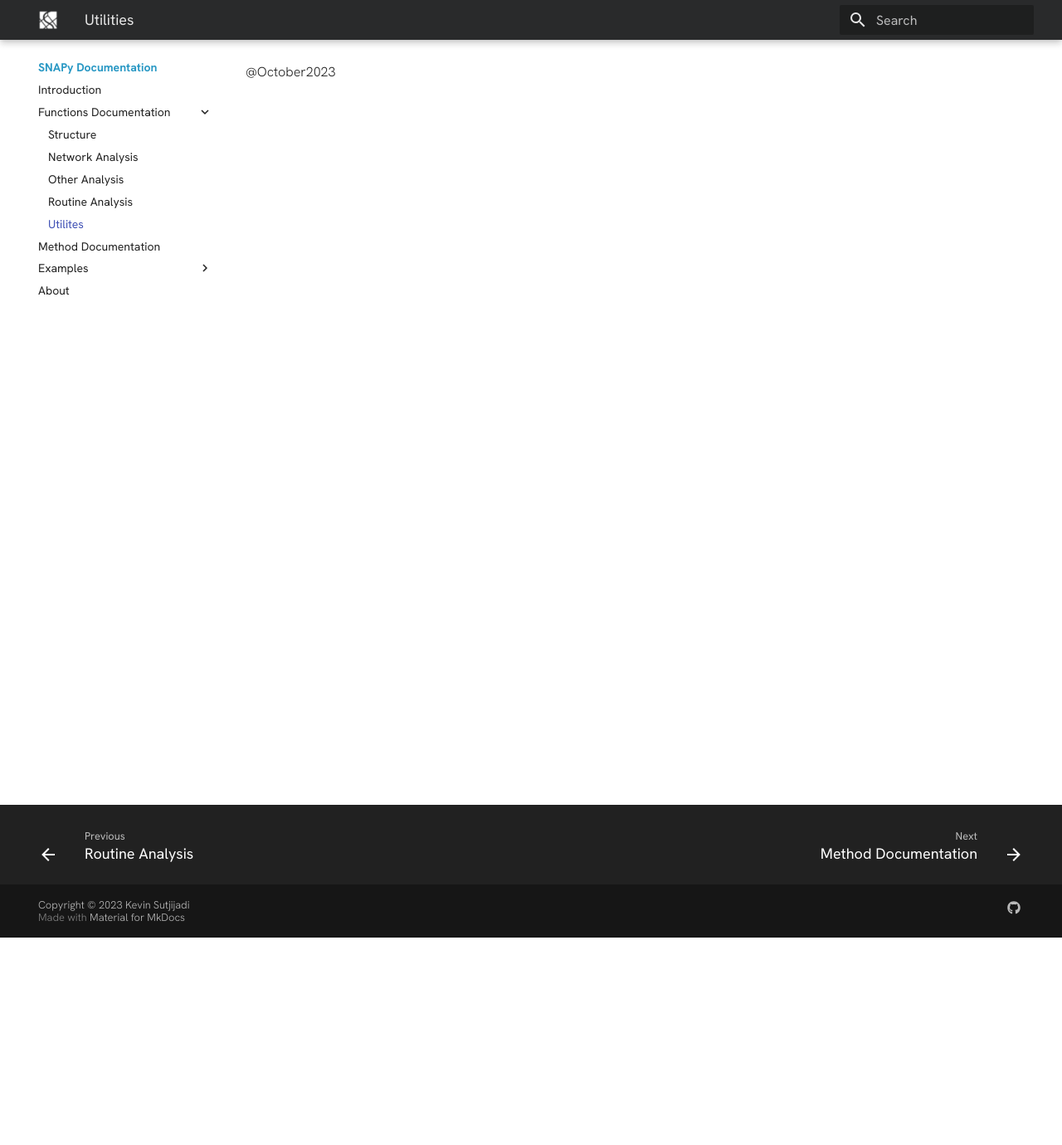
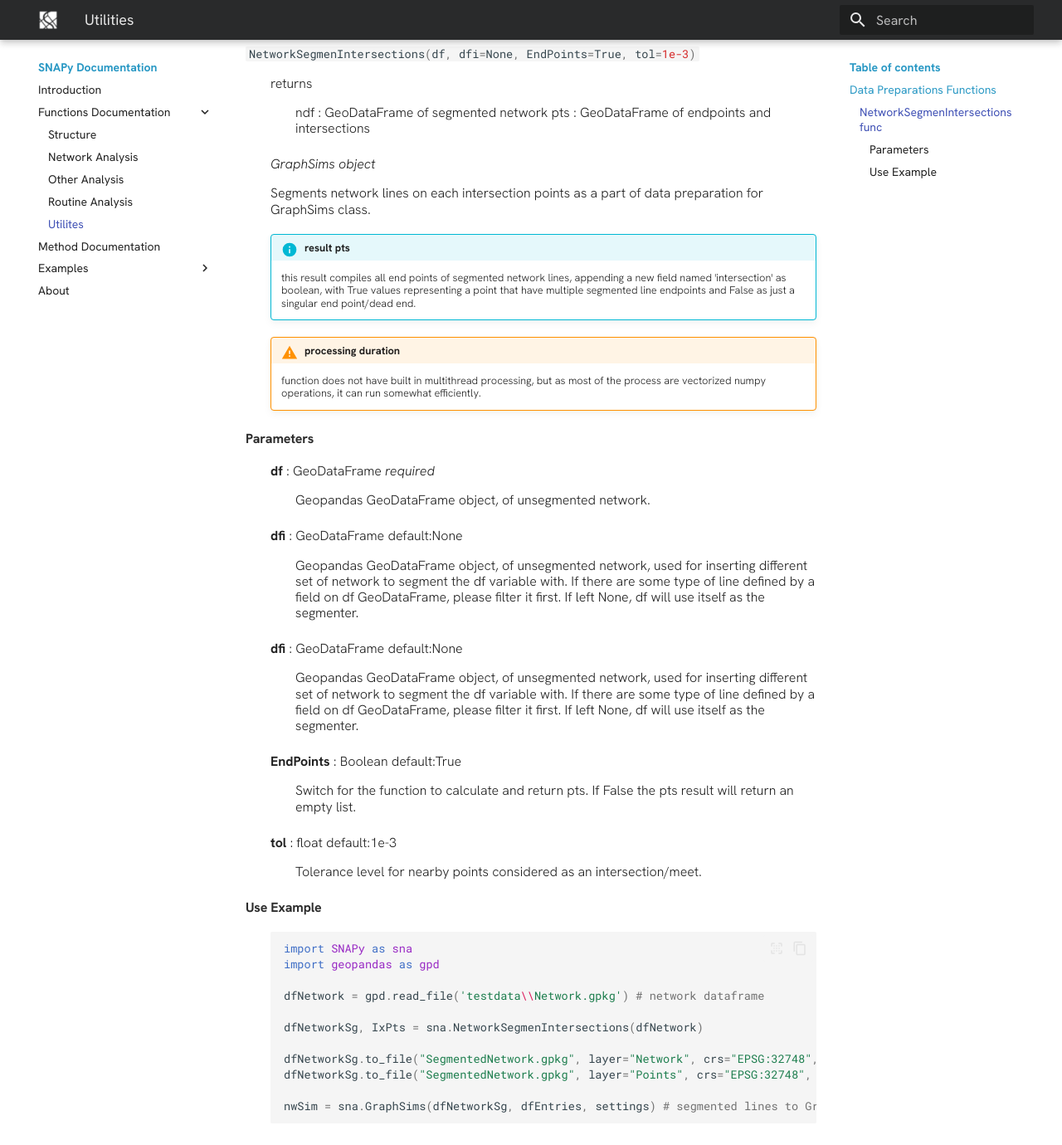
Before and after one commit to kevinsutjijadi/SNAPyDocs, an MkDocs documentation site: the page built from docs/Pages/func_ut.md, in a window 1280 px wide and 1400 px high, scrolled down 270 px. Shown: the top 1380 px of the window at 83% size. Built offline with MkDocs 1.6.1 and Material for MkDocs 9.7.7, drawn with Linux system fonts in a browser that asks for light colours; some of the changed text lies outside the part shown.

Commit message:
v1.02
Matching SNAPy 1.04b

````diff
--- a/docs/Pages/func_ut.md
+++ b/docs/Pages/func_ut.md
@@ -5,10 +5,59 @@ description: Spatial Network Analysis for Python Module
 
 # Utility functions
 
-utilities in geometry and processing
+utilities in geometry and processing, with parts that help on data preparation and several additional related utilitary functions.
 
-!!! example "Work in Progress"
-    Contents of this page is still in progress
+### Data Preparations <i>Functions</i>
+
+#### NetworkSegmenIntersections <i> func </i>
+`#!python NetworkSegmenIntersections(df, dfi=None, EndPoints=True, tol=1e-3)`
+
+:   returns
+    :   ndf : GeoDataFrame of segmented network
+        pts : GeoDataFrame of endpoints and intersections
+    <i>GraphSims object</i>
+
+    Segments network lines on each intersection points as a part of data preparation for GraphSims class.
+
+    !!! info "result pts"
+        this result compiles all end points of segmented network lines, appending a new field named 'intersection' as boolean, with True values representing a point that have multiple segmented line endpoints and False as just a singular end point/dead end.
+
+    !!! warning "processing duration"
+        function does not have built in multithread processing, but as most of the process are vectorized numpy operations, it can run somewhat efficiently.
+
+##### Parameters
+
+:   <b>df</b> : GeoDataFrame <i>required</i>
+    :   Geopandas GeoDataFrame object, of unsegmented network.
+
+:   <b>dfi</b> : GeoDataFrame default:None
+    :   Geopandas GeoDataFrame object, of unsegmented network, used for inserting different set of network to segment the df variable with. If there are some type of line defined by a field on df GeoDataFrame, please filter it first. If left None, df will use itself as the segmenter.
+
+:   <b>dfi</b> : GeoDataFrame default:None
+    :   Geopandas GeoDataFrame object, of unsegmented network, used for inserting different set of network to segment the df variable with. If there are some type of line defined by a field on df GeoDataFrame, please filter it first. If left None, df will use itself as the segmenter.
+
+:   <b>EndPoints</b> : Boolean default:True
+    :   Switch for the function to calculate and return pts. If False the pts result will return an empty list.
+
+:   <b>tol</b> : float default:1e-3
+    :   Tolerance level for nearby points considered as an intersection/meet.
+
+##### Use Example
+:
+    ```python
+    import SNAPy as sna
+    import geopandas as gpd
+
+    dfNetwork = gpd.read_file('testdata\\Network.gpkg') # network dataframe
+
+    dfNetworkSg, IxPts = sna.NetworkSegmenIntersections(dfNetwork)
+
+    dfNetworkSg.to_file("SegmentedNetwork.gpkg", layer="Network", crs="EPSG:32748", driver='GPKG') # geoDataFrame can be saved to GIS files
+    dfNetworkSg.to_file("SegmentedNetwork.gpkg", layer="Points", crs="EPSG:32748", driver='GPKG')
+
+    nwSim = sna.GraphSims(dfNetworkSg, dfEntries, settings) # segmented lines to Graphsims
+    ```
+
 
 <br><br>
-@October2023
+@January2024
````
Also changed, not shown: docs/Pages/func_routines.md (+4 -0 lines), docs/Pages/func_structure.md (+1 -1 lines), docs/index.md (+1 -1 lines).
